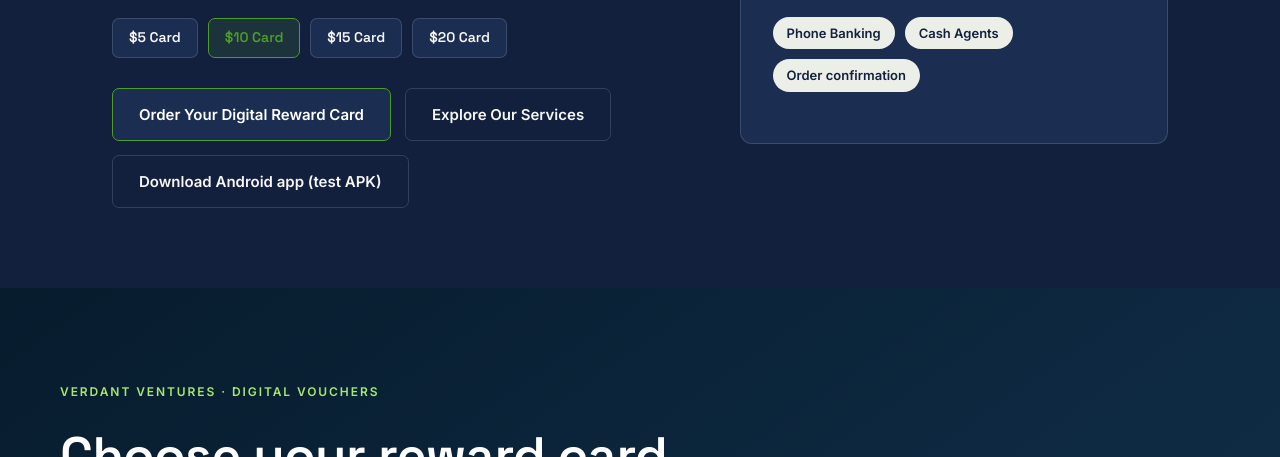
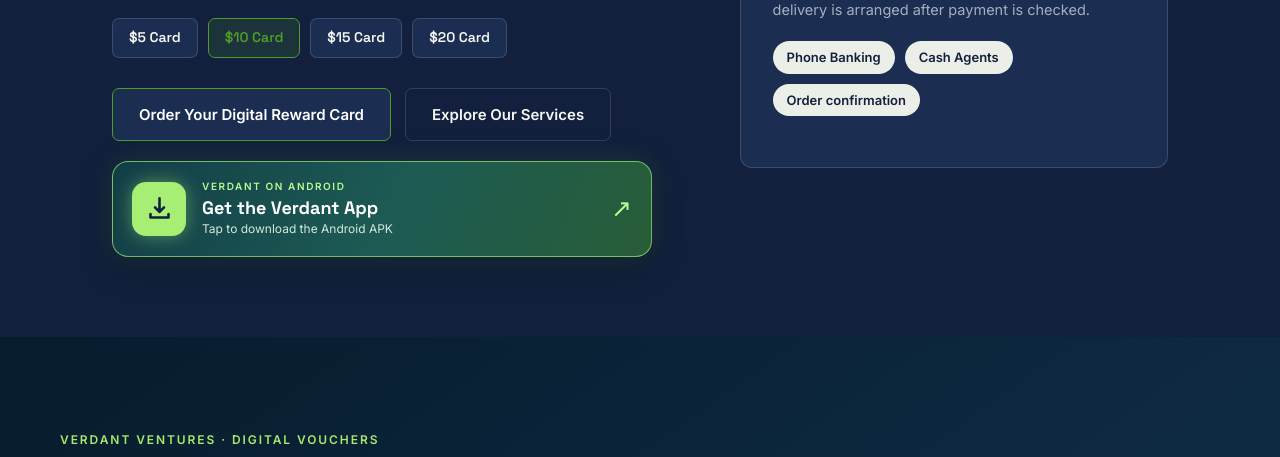
Before and after one commit to ryansambath-ux/verdant-ventures-web, a plain HTML site: page index.html in a window 1280 px wide. Shown: the part 711-1168 px from the top of the page. Drawn offline with Linux system fonts and the light colour scheme.

Commit message:
Style Android download card and hide it inside installed apps (#3)

```diff
--- a/index.html
+++ b/index.html
@@ -7,6 +7,14 @@
 <meta name="apple-mobile-web-app-status-bar-style" content="black-translucent">
 <link rel="manifest" href="manifest.webmanifest">
 <link rel="icon" type="image/svg+xml" href="app-icon.svg">
+<script>
+// The Android APK opens this live page in WebView. Hide its own install link there.
+(function () {
+  const inAndroidApp = /\bwv\b/i.test(navigator.userAgent) && /Android/i.test(navigator.userAgent);
+  const installedWebApp = window.matchMedia('(display-mode: standalone)').matches || navigator.standalone === true;
+  if (inAndroidApp || installedWebApp) document.documentElement.classList.add('installed-app');
+}());
+</script>
 
 <meta charset="utf-8"/>
 <meta content="width=device-width, initial-scale=1.0" name="viewport"/>
@@ -240,6 +248,42 @@
   display:inline-block; transition: border-color .15s ease, background .15s ease;
 }
 .btn-ghost:hover { border-color: var(--green-deep); background: rgba(255,255,255,0.05); }
+
+/* Android download card */
+.app-download {
+  position: relative; isolation: isolate; overflow: hidden;
+  display: flex; align-items: center; gap: 16px;
+  width: min(100%, 540px); margin-top: 20px; padding: 17px 19px;
+  border: 1px solid rgba(149, 238, 111, .7); border-radius: 16px;
+  background: linear-gradient(115deg, #123d47, #1d5b54 52%, #285d37);
+  box-shadow: 0 10px 32px rgba(0, 0, 0, .24), 0 0 28px rgba(111, 190, 63, .17);
+  color: #fff; transition: transform .2s ease, box-shadow .2s ease;
+}
+.app-download::before {
+  content: ''; position: absolute; inset: -60% auto -60% -70%; width: 32%;
+  transform: rotate(22deg); background: linear-gradient(90deg, transparent, rgba(255,255,255,.2), transparent);
+  animation: app-shine 5s ease-in-out infinite; pointer-events: none;
+}
+@keyframes app-shine { 0%, 65% { left: -70%; } 100% { left: 130%; } }
+.app-download:hover { transform: translateY(-3px); box-shadow: 0 16px 40px rgba(0,0,0,.3), 0 0 34px rgba(111,190,63,.3); }
+.app-download-icon {
+  display: grid; place-items: center; flex: 0 0 54px; width: 54px; height: 54px;
+  border-radius: 14px; background: #a6ee74; color: #12203D;
+  box-shadow: 0 0 18px rgba(166,238,116,.45);
+}
+.app-download-icon svg { width: 27px; height: 27px; }
+.app-download-copy { display: grid; gap: 2px; min-width: 0; flex: 1; }
+.app-download-kicker { color: #baf892; font-size: 10px; font-weight: 800; letter-spacing: .16em; }
+.app-download-title { font-family: 'Space Grotesk',sans-serif; font-weight: 700; font-size: 18px; line-height: 1.2; }
+.app-download-detail { color: #d4e8dc; font-size: 12px; }
+.app-download-arrow { font-size: 25px; line-height: 1; color: #baf892; }
+html.installed-app .app-download { display: none; }
+@media (max-width: 640px) {
+  .app-download { padding: 14px; gap: 12px; }
+  .app-download-icon { flex-basis: 46px; width: 46px; height: 46px; }
+  .app-download-title { font-size: 16px; }
+}
+
 
 .hero-mark {
   position: relative;
@@ -551,8 +595,12 @@
 <div class="hero-actions">
 <a aria-label="Open voucher order and payment instructions" class="btn-primary" href="deposit_verdant_ventures.html">Order Your Digital Reward Card</a>
 <a class="btn-ghost" href="#services">Explore Our Services</a>
-<a class="btn-ghost" href="downloads/verdant-ventures-debug.apk" download="Verdant-Ventures-Android.apk" type="application/vnd.android.package-archive">Download Android app (test APK)</a>
 </div>
+<a class="app-download" href="downloads/verdant-ventures-debug.apk" download="Verdant-Ventures-Android.apk" type="application/vnd.android.package-archive" aria-label="Download the Verdant Ventures Android app APK">
+  <span class="app-download-icon" aria-hidden="true"><svg viewBox="0 0 24 24" fill="none" stroke="currentColor" stroke-width="2.3" stroke-linecap="round" stroke-linejoin="round"><path d="M12 3v12m-4-4 4 4 4-4M4 17v3h16v-3"/></svg></span>
+  <span class="app-download-copy"><span class="app-download-kicker">VERDANT ON ANDROID</span><span class="app-download-title">Get the Verdant App</span><span class="app-download-detail">Tap to download the Android APK</span></span>
+  <span class="app-download-arrow" aria-hidden="true">↗</span>
+</a>
 </div>
 <div class="hero-mark">
 <div class="hm-tag">Secure Digital Delivery</div>
```
